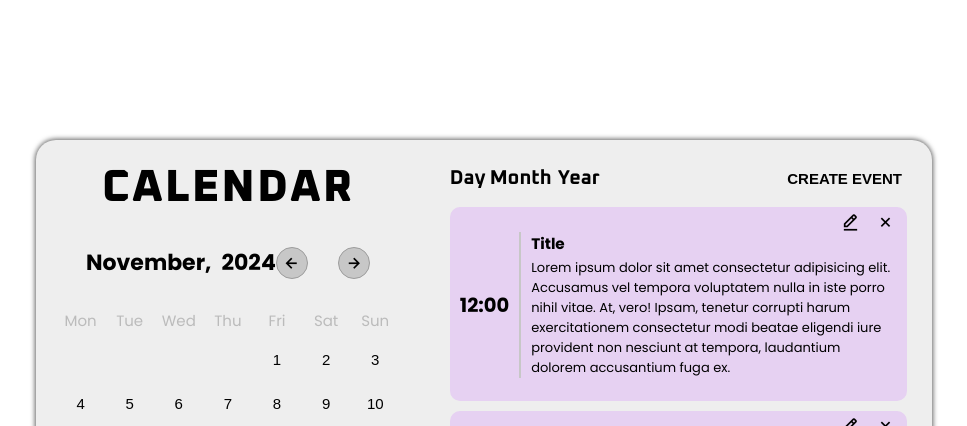
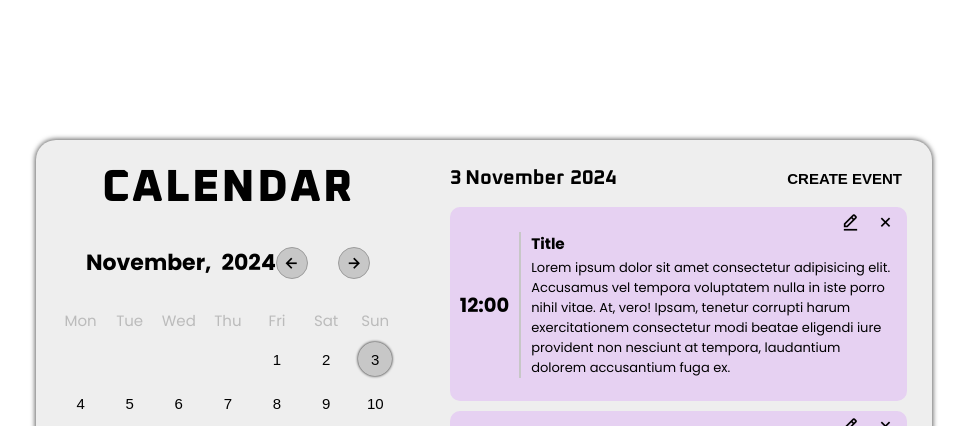
Before and after one commit to erudyta/react-calendar-app, a React (Vite) app: page / in a window 1280 px wide. Shown: the top 426 px of the page, without its empty margins (156-1123 px from the left). Built offline with nearby package versions, Linux system fonts and the light colour scheme.

Commit message:
Lifted up states

```diff
--- a/src/App.jsx
+++ b/src/App.jsx
@@ -1,13 +1,67 @@
-import React from 'react'
+import { useState } from 'react'
 import Calendar from './Components/Calendar.jsx'
 import SelectedDay from './Components/SelectedDay.jsx'
 
+
 const App = () => {
+	const date = new Date() //returns actual date
+	const [currMonth, setCurrMonth] = useState(date.getMonth()) //Current Month
+	const [currYear, setCurrYear] = useState(date.getFullYear()) //Current Year
+	const [selectedDay, setSelectedDay] = useState(`${date.getDate()}.${date.getMonth()}.${date.getFullYear()}`)
+
+
+	let firstDay = new Date(currYear, currMonth, 1).getDay() //returns what is the first day of the month
+	const numberOfDaysInMonth = new Date(currYear, currMonth + 1, 0).getDate() //returns the maximum number of days in a month
+
+	const arrNumberOfDaysInMonth = []
+
+	for (let i = 0; i < numberOfDaysInMonth; i++) {
+		arrNumberOfDaysInMonth.push({ id: `${i + 1}.${currMonth}.${currYear}` })
+	}
+
+	// 0 - pn, 1- wt, 2- sr, 3 - czw, 4 - pt, 5 -sb, 6- nd
+	let arrBlankPlacesInCalendar = []
+	if (firstDay > 0) {
+		firstDay = firstDay - 1
+		arrBlankPlacesInCalendar = new Array(firstDay).fill('')
+	} else if (firstDay === 0) {
+		firstDay = 6
+		arrBlankPlacesInCalendar = new Array(firstDay).fill('')
+	}
+
+	const handlePlusMonth = () => {
+		if (currMonth === 11) {
+			setCurrYear(prev => prev + 1)
+			setCurrMonth(0)
+		} else {
+			setCurrMonth(prev => prev + 1)
+		}
+	}
+
+	const handleMinusMonth = () => {
+		if (currMonth === 0) {
+			setCurrYear(prev => prev - 1)
+			setCurrMonth(11)
+		} else {
+			setCurrMonth(prev => prev - 1)
+		}
+	}
+
 	return (
 		<main>
 			<div className='container'>
-				<Calendar />
-				<SelectedDay />
+				<Calendar
+					date={date}
+					currMonth={currMonth}
+					currYear={currYear}
+					arrBlankPlacesInCalendar={arrBlankPlacesInCalendar}
+					arrNumberOfDaysInMonth={arrNumberOfDaysInMonth}
+					onPlusMonth={handlePlusMonth}
+					onMinusMonth={handleMinusMonth}
+					setSelectedDay = {setSelectedDay}
+					selectedDay = {selectedDay}
+				/>
+				<SelectedDay selectedDay={selectedDay}/>
 			</div>
 		</main>
 	)
--- a/src/Components/Calendar.jsx
+++ b/src/Components/Calendar.jsx
@@ -17,44 +17,22 @@ const months = [
 ]
 
 import './calendar.css'
-const Calendar = () => {
-	const date = new Date() //returns actual date
-	const [currMonth, setCurrMonth] = useState(date.getMonth()) //Current Month
-	const [currYear, setCurrYear] = useState(date.getFullYear()) //Current Year
-
-
-	let firstDay = new Date(currYear, currMonth, 1).getDay() //returns what is the first day of the month
-	const numberOfDaysInMonth = new Date(currYear, currMonth + 1, 0).getDate() //returns the maximum number of days in a month
-
-	const arrNunumberOfDaysInMonth = new Array(numberOfDaysInMonth).fill('')
-
-	// 0 - pn, 1- wt, 2- sr, 3 - czw, 4 - pt, 5 -sb, 6- nd
-	let arrBlankPlacesInCalendar = []
-	if (firstDay > 0) {
-		firstDay = firstDay - 1
-		arrBlankPlacesInCalendar = new Array(firstDay).fill('')
-	} else if (firstDay === 0) {
-		firstDay = 6
-		arrBlankPlacesInCalendar = new Array(firstDay).fill('')
+const Calendar = ({
+	date,
+	currMonth,
+	currYear,
+	arrBlankPlacesInCalendar,
+	arrNumberOfDaysInMonth,
+	onMinusMonth,
+	onPlusMonth,
+	setSelectedDay,
+	selectedDay,
+}) => {
+	function handleButtonDay(day) {
+		setSelectedDay(prev => day.id)
 	}
 
-	const handlePlusMonth = () => {
-		if (currMonth === 11) {
-			setCurrYear(prev => prev + 1)
-			setCurrMonth(0)
-		} else {
-			setCurrMonth(prev => prev + 1)
-		}
-	}
-
-	const handleMinusMonth = () => {
-		if (currMonth === 0) {
-			setCurrYear(prev => prev - 1)
-			setCurrMonth(11)
-		} else {
-			setCurrMonth(prev => prev - 1)
-		}
-	}
+	const arrSelectedDate = selectedDay.split('.') // [0] - day, [1] - month, [2] - year
 
 	return (
 		<div className='calendar-container'>
@@ -63,10 +41,10 @@ const Calendar = () => {
 				<h2>{months[currMonth]}, </h2>
 				<h2> {currYear}</h2>
 				<div>
-					<button onClick={handleMinusMonth}>
+					<button onClick={onMinusMonth}>
 						<i className='bx bx-left-arrow-alt'></i>
 					</button>
-					<button onClick={handlePlusMonth}>
+					<button onClick={onPlusMonth}>
 						<i className='bx bx-right-arrow-alt'></i>
 					</button>
 				</div>
@@ -80,8 +58,24 @@ const Calendar = () => {
 				{arrBlankPlacesInCalendar.map((blank, index) => (
 					<button key={index} className='calendar-daysofmonth-hidden'></button>
 				))}
-				{arrNunumberOfDaysInMonth.map((day, index) => (
-					<button key={index}>{index + 1}</button>
+				{arrNumberOfDaysInMonth.map((day, dayNumber) => (
+					<button
+						className={`
+							${
+								dayNumber + 1 === date.getDate() && currMonth === date.getMonth() && currYear === date.getFullYear()
+									? 'curr-day'
+									: ''
+							}
+							${
+								dayNumber + 1 === parseInt(arrSelectedDate[0]) && currMonth === parseInt(arrSelectedDate[1]) && currYear === parseInt(arrSelectedDate[2])
+								? 'selected-day'
+								: ''
+							}
+							`}
+						onClick={() => handleButtonDay(day)}
+						key={dayNumber}>
+						{dayNumber + 1}
+					</button>
 				))}
 			</div>
 		</div>
--- a/src/Components/CreateEvent.jsx
+++ b/src/Components/CreateEvent.jsx
@@ -1,4 +1,6 @@
 import './create-event.css'
+
+
 
 const CreateEvent = () => {
   return (
--- a/src/Components/SelectedDay.jsx
+++ b/src/Components/SelectedDay.jsx
@@ -1,14 +1,32 @@
 import './selected-day.css'
 
-const SelectedDay = () => {
+const months = [
+	'January',
+	'Februrary',
+	'March',
+	'April',
+	'May',
+	'June',
+	'July',
+	'August',
+	'September',
+	'October',
+	'November',
+	'December',
+]
+
+const SelectedDay = ({ selectedDay }) => {
+	const arrDate = selectedDay.split('.') // [0] - day, [1] - month, [2] - year
+
+
 	return (
 		<>
 			<div className='sd-container'>
 				<div className='sd-navigate'>
 					<div>
-						<h2>Day</h2>
-						<h2>Month</h2>
-						<h2>Year</h2>
+						<h2>{arrDate[0]}</h2>
+						<h2>{months[arrDate[1]]}</h2>
+						<h2>{arrDate[2]}</h2>
 					</div>
 					<button className='btn-create-event'>Create Event</button>
 				</div>
@@ -63,7 +81,6 @@ const SelectedDay = () => {
 								</button>
 							</div>
 						</div>
-
 					</div>
 				</div>
 			</div>
--- a/src/Components/calendar.css
+++ b/src/Components/calendar.css
@@ -79,11 +79,17 @@
 	margin-left: auto;
     margin-right: auto;
 	font-size: 1.5rem;
-	transition: background-color .3s, box-shadow .4s;
+	transition: background-color .1s, box-shadow .2s;
 }
 
-.calendar-daysofmonth button:hover {
+
+.calendar-daysofmonth button.curr-day{
 	background-color: var(--main-color);
 	box-shadow: 0 0 0.3rem 0 #e478a5;
+}
 
+.calendar-daysofmonth button.selected-day,
+.calendar-daysofmonth button:hover{
+	background-color: var(--selected-day);
+	box-shadow: 0 0 0.3rem 0 #000000;
 }
--- a/src/index.css
+++ b/src/index.css
@@ -8,6 +8,7 @@
     --main-color: #E6D1F2;
     --bg-btn-color: #c7c7c7;
     --border-btn-color: #9c9c9c;
+    --selected-day: #c7c7c7;
 }
 
 html{
```
